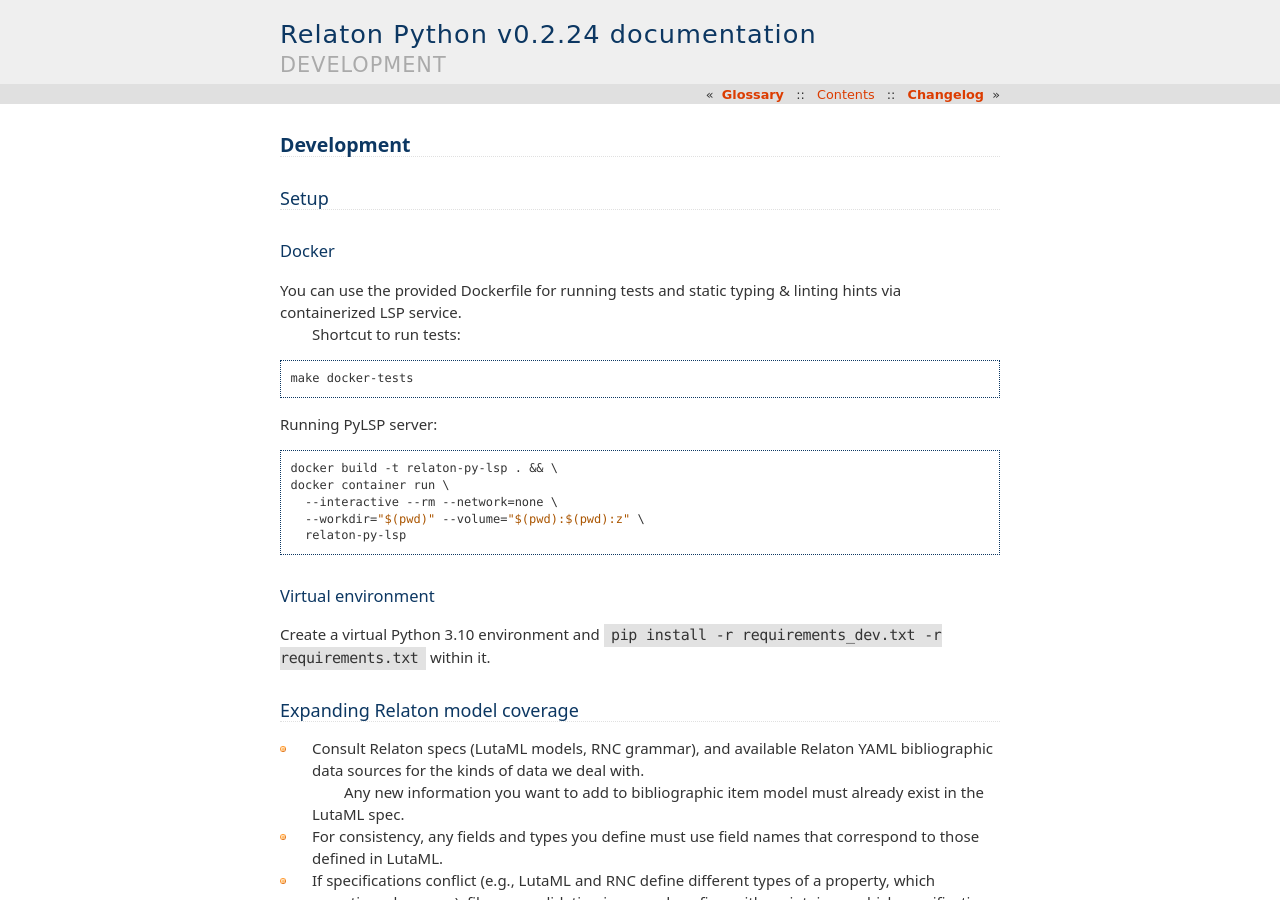
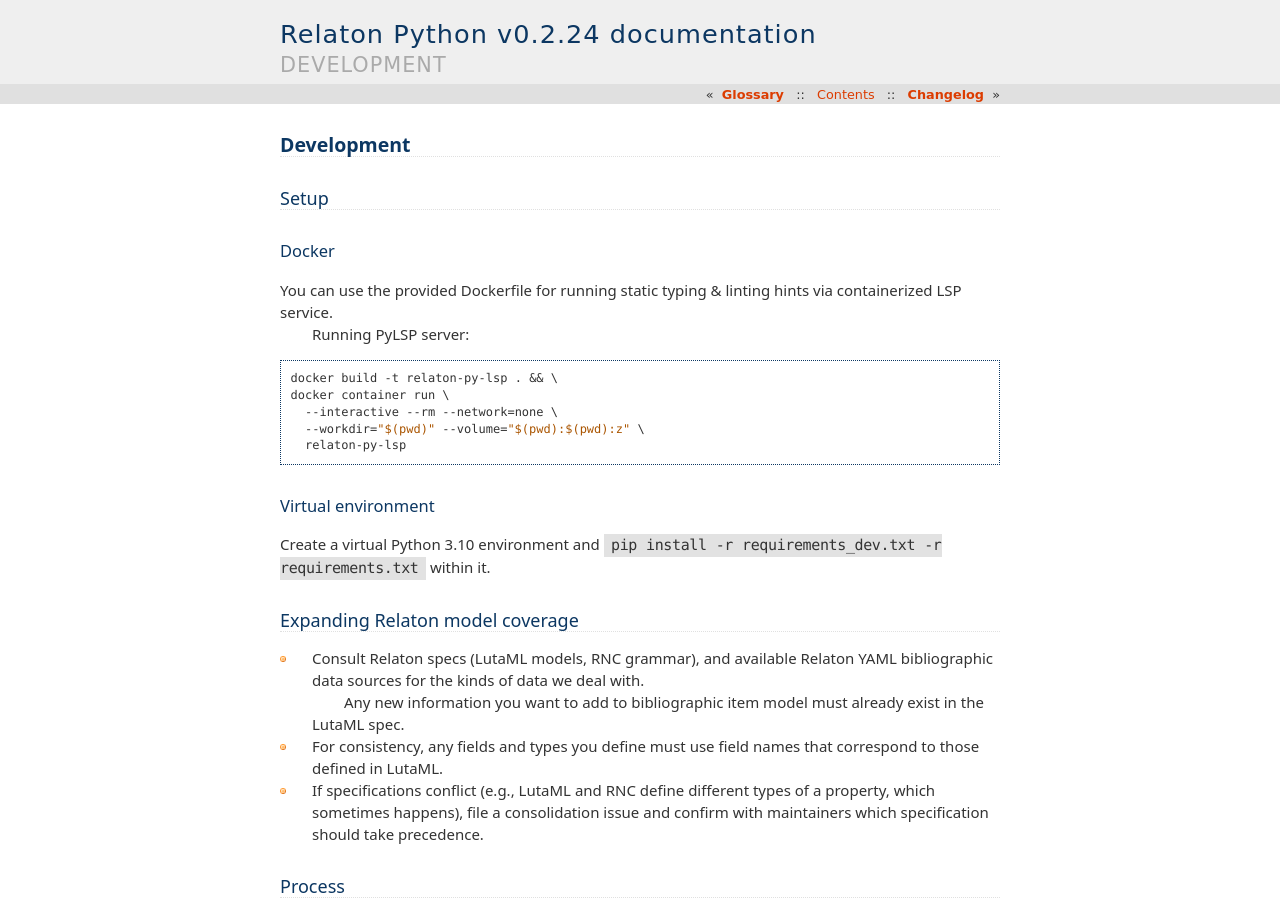
Before and after one commit to relaton/relaton-py, a Sphinx documentation site: the page built from docs/development.rst, in a window 1280 px wide and 900 px high. Built offline with Sphinx 7.4.7, drawn with Linux system fonts in a browser that asks for light colours.

Commit message:
chore: remove test suite

```diff
--- a/docs/changelog.rst
+++ b/docs/changelog.rst
@@ -7,6 +7,7 @@ v0.2.25
 =======
 
 - Remove serializers
+- Remove testing suite
 - Optimize project imports
 
 v0.2.24
--- a/docs/development.rst
+++ b/docs/development.rst
@@ -8,12 +8,8 @@ Setup
 Docker
 ------
 
-You can use the provided Dockerfile for running tests
-and static typing & linting hints via containerized LSP service.
-
-Shortcut to run tests::
-
-    make docker-tests
+You can use the provided Dockerfile for running static
+typing & linting hints via containerized LSP service.
 
 Running PyLSP server::
 
--- a/requirements_dev.txt
+++ b/requirements_dev.txt
@@ -1,5 +1,4 @@
 Sphinx
-coverage
 mypy
 types-setuptools
 lxml-stubs>=0.4,<0.5
```
Also changed, not shown: 2 other files.
